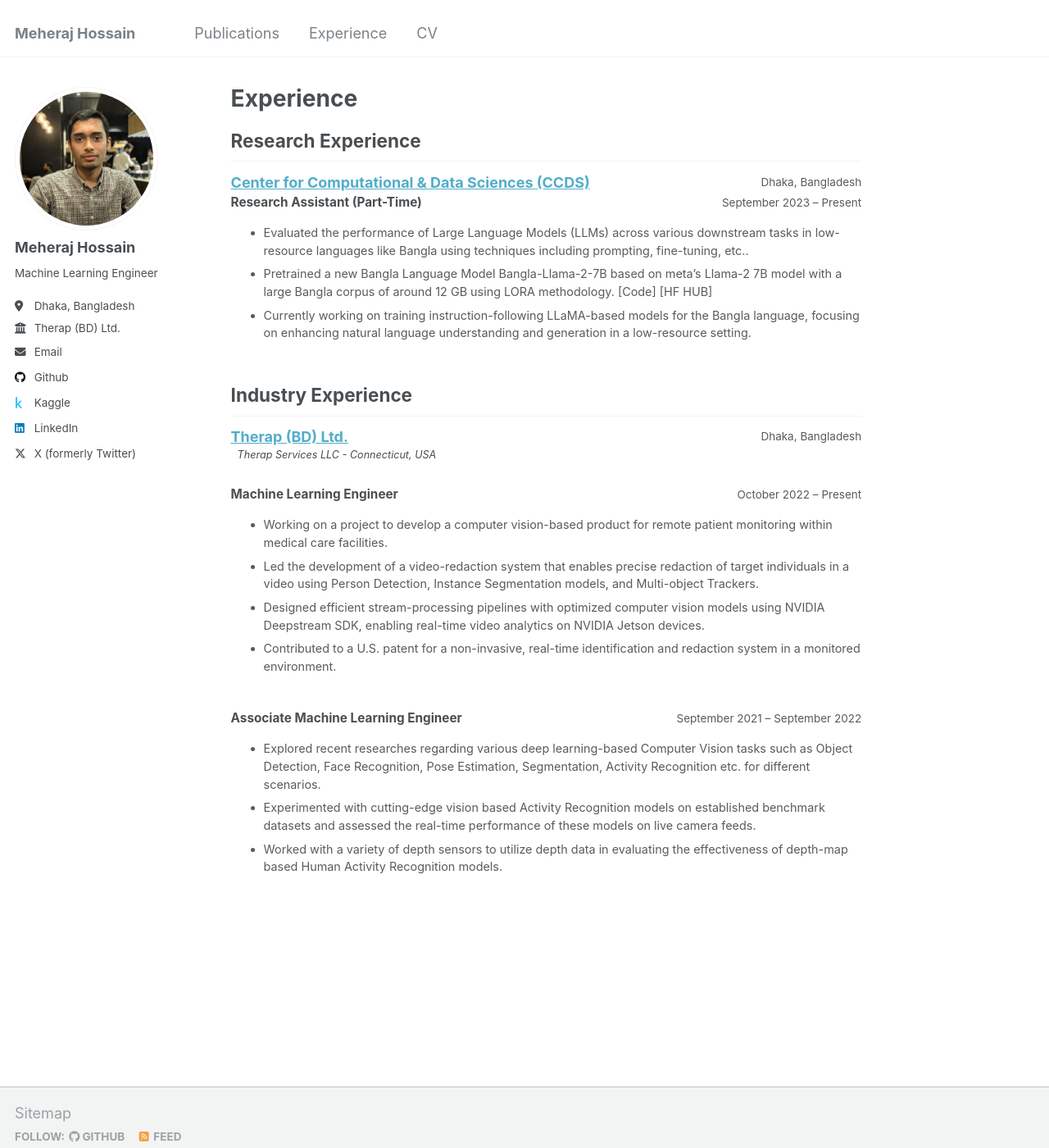
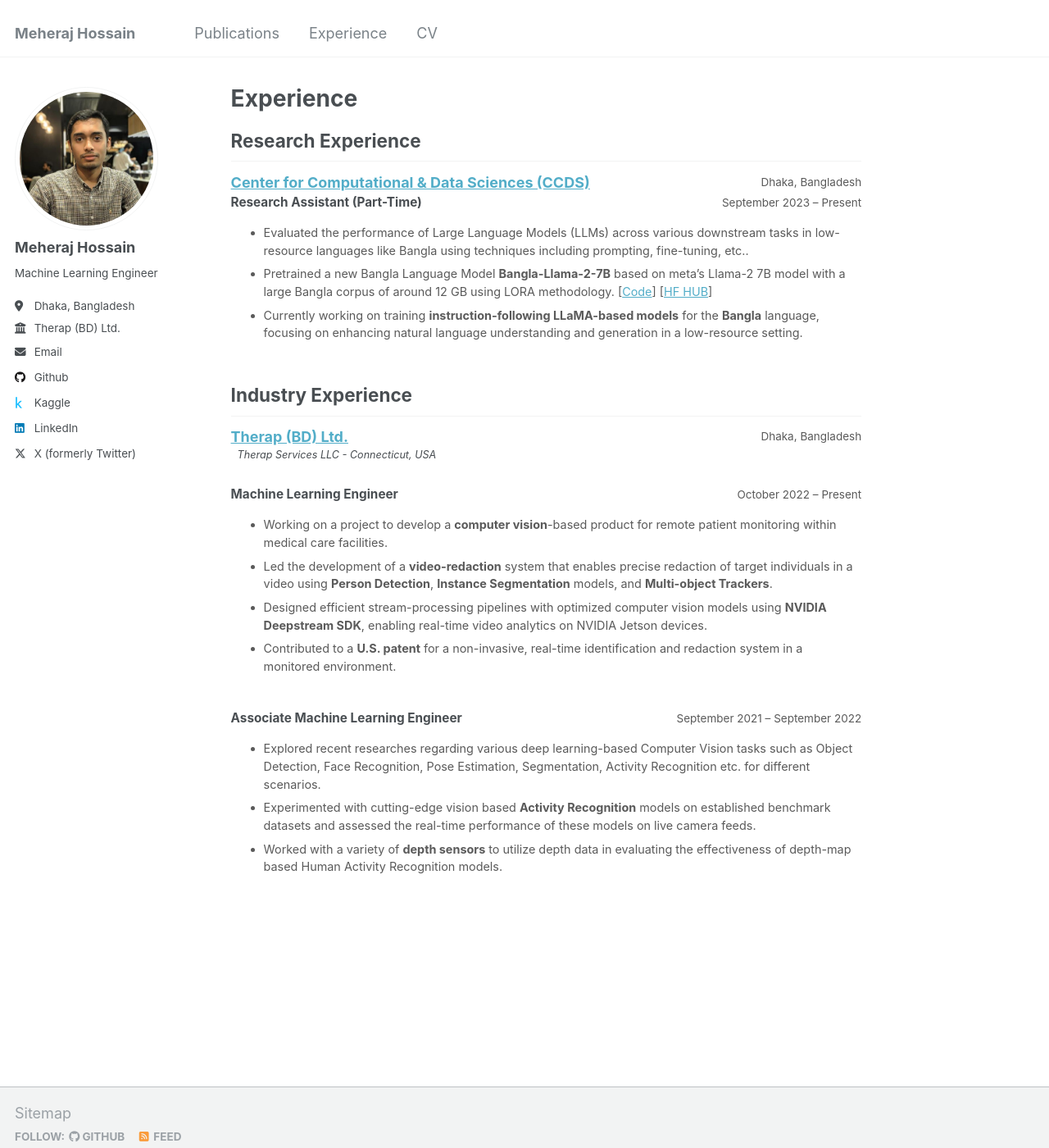
Before and after one commit to meheraj2325/meheraj2325.github.io, a Jekyll site: the page built from _pages/experience.html, in a window 1280 px wide and 1400 px high. Shown: the whole window at 82% size. Built offline with Jekyll 4.4.1, drawn with Linux system fonts in a browser that asks for light colours.

```diff
--- a/_pages/experience.html
+++ b/_pages/experience.html
@@ -63,9 +63,10 @@ author_profile: true
         <ul>
           <li>Evaluated the performance of Large Language Models (LLMs) across various downstream tasks in low-resource languages
             like Bangla using techniques including prompting, fine-tuning, etc..</li>
-          <li>  Pretrained a new Bangla Language Model Bangla-Llama-2-7B based on meta’s Llama-2 7B model with a large Bangla
-            corpus of around 12 GB using LORA methodology. [Code] [HF HUB]</li>
-          <li> Currently working on training instruction-following LLaMA-based models for the Bangla language, focusing on
+          <li>  Pretrained a new Bangla Language Model <strong>Bangla-Llama-2-7B</strong> based on meta’s Llama-2 7B model with a large Bangla
+            corpus of around 12 GB using LORA methodology. [<a href="https://github.com/meheraj2325/bangla-llama">Code</a>]
+            [<a href="https://huggingface.co/meherajj/Bangla-Llama-2-7b-base-v0.1">HF HUB</a>]</li>
+          <li> Currently working on training <strong>instruction-following LLaMA-based models</strong> for the <strong>Bangla</strong> language, focusing on
             enhancing natural language understanding and generation in a low-resource setting.</li>
         </ul>
       </div>
@@ -100,13 +101,13 @@ author_profile: true
 
     <div style="color:#5a5a5a; font-size:80%;">
       <ul>
-		<li> Working on a project to develop a computer vision-based product for remote patient monitoring within medical care
+		<li> Working on a project to develop a <strong>computer vision</strong>-based product for remote patient monitoring within medical care
             facilities.</li>
-		<li>  Led the development of a video-redaction system that enables precise redaction of target individuals in a video using
-            Person Detection, Instance Segmentation models, and Multi-object Trackers.</li>
-		<li> Designed efficient stream-processing pipelines with optimized computer vision models using NVIDIA Deepstream
-            SDK, enabling real-time video analytics on NVIDIA Jetson devices.</li>
-        <li> Contributed to a U.S. patent for a non-invasive, real-time identification and redaction system in a monitored environment.</li>
+		<li>  Led the development of a <strong>video-redaction</strong> system that enables precise redaction of target individuals in a video using
+            <strong>Person Detection</strong>, <strong>Instance Segmentation</strong> models, and <strong>Multi-object Trackers</strong>.</li>
+		<li> Designed efficient stream-processing pipelines with optimized computer vision models using <strong>NVIDIA Deepstream SDK</strong>,
+      enabling real-time video analytics on NVIDIA Jetson devices.</li>
+        <li> Contributed to a <strong>U.S. patent</strong> for a non-invasive, real-time identification and redaction system in a monitored environment.</li>
 	  </ul>
     </div>
     <br/>
@@ -121,9 +122,9 @@ author_profile: true
       <ul>
 		<li> Explored recent researches regarding various deep learning-based Computer Vision tasks such as Object Detection, Face
             Recognition, Pose Estimation, Segmentation, Activity Recognition etc. for different scenarios.</li>
-		<li>  Experimented with cutting-edge vision based Activity Recognition models on established benchmark datasets and
+		<li>  Experimented with cutting-edge vision based <strong>Activity Recognition</strong> models on established benchmark datasets and
             assessed the real-time performance of these models on live camera feeds.</li>
-		<li> Worked with a variety of depth sensors to utilize depth data in evaluating the effectiveness of depth-map based Human
+		<li> Worked with a variety of <strong>depth sensors</strong> to utilize depth data in evaluating the effectiveness of depth-map based Human
             Activity Recognition models.</li>
       </ul>
     </div>
```
